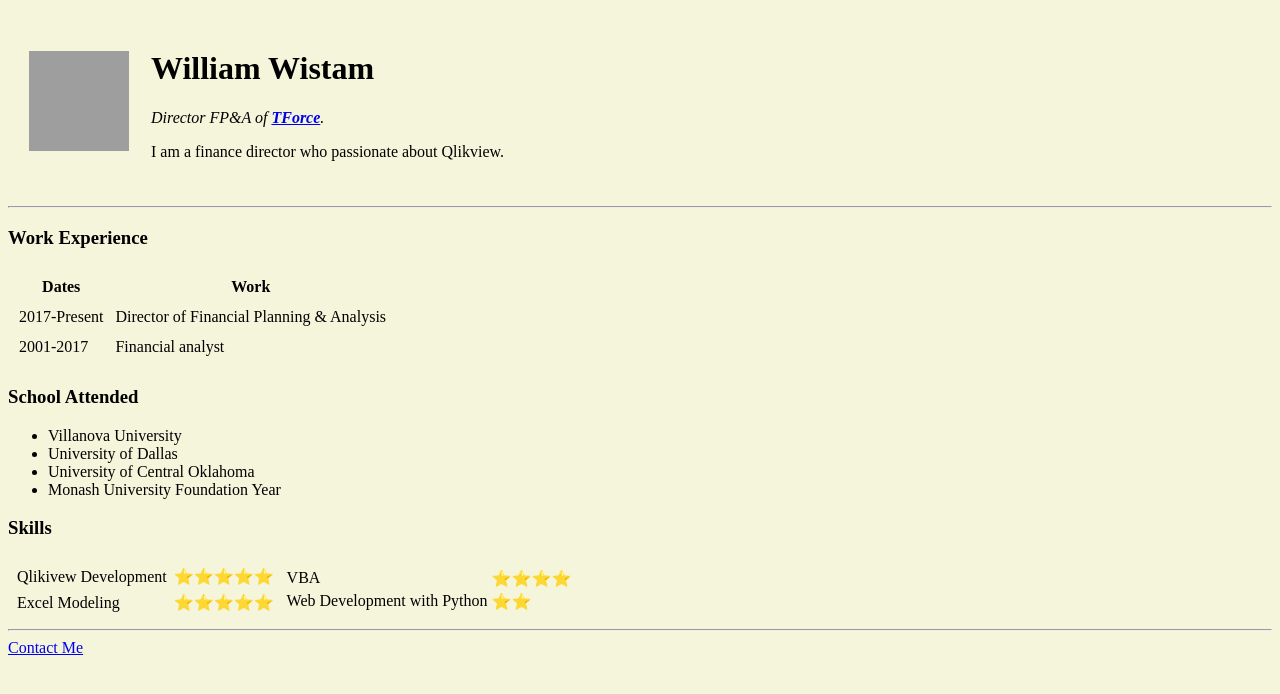
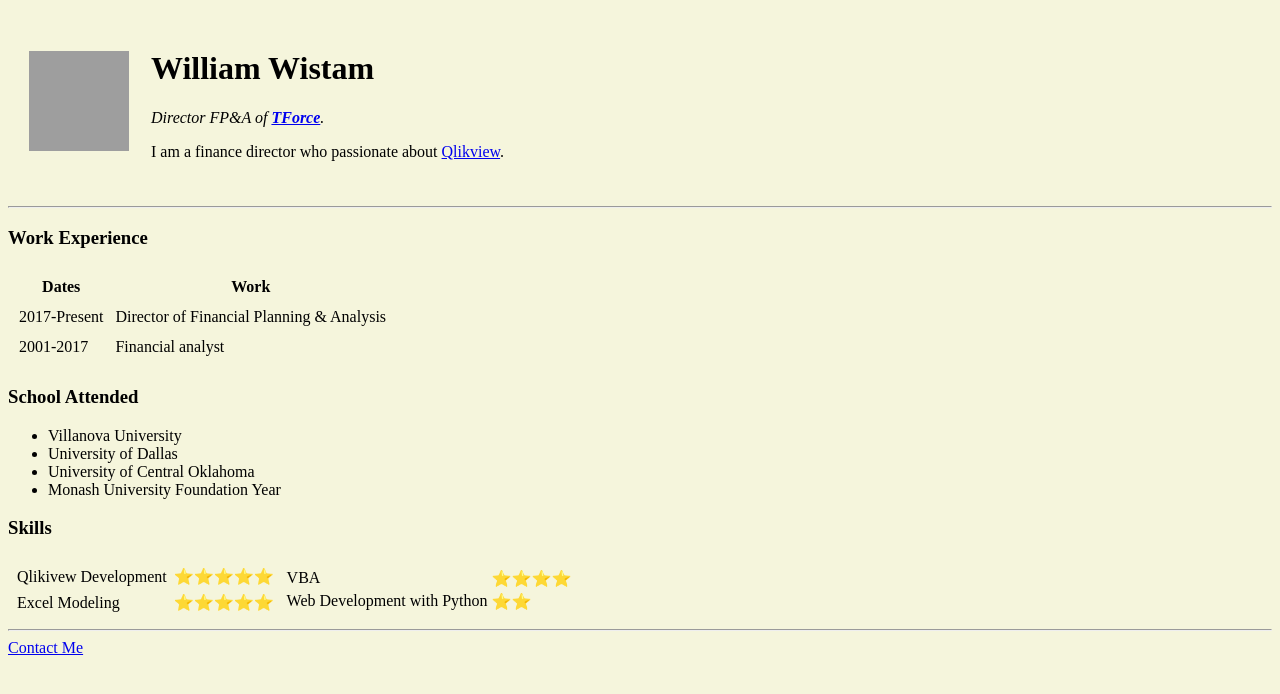
Before and after one commit to wwistam/ww, a plain HTML site: page index.html in a window 1280 px wide. Drawn offline with Linux system fonts and the light colour scheme; grey boxes are pictures that could not be loaded.

Commit message:
Update index.html

```diff
--- a/index.html
+++ b/index.html
@@ -15,7 +15,7 @@
       <td>
         <h1>William Wistam</h1>
         <p><em>Director FP&A of <strong><a href="https://www.tforcelogistics.com/">TForce</a></strong>.</em></p>
-        <p>I am a finance director who passionate about Qlikview.<p>
+        <p>I am a finance director who passionate about <a href="https://demos.qlik.com/qlikview">Qlikview</a>.<p>
         <!--<p>I love data and building reports with Qlikview.</p> -->
         <!--I enjoy listening to music, singing and was a worship leader for over ten years.-->
       </td>
```
